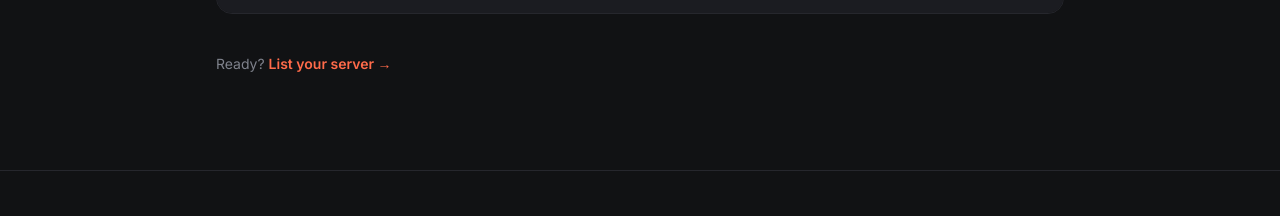
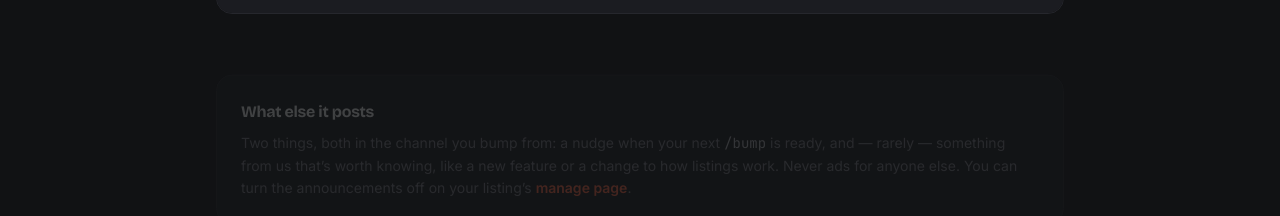
Before and after one commit to Relf-cc/YapBoard, a Next.js app in the folder Site/: page /bot in a window 1280 px wide. Shown: the part 736-952 px from the top of the page. Built offline with nearby package versions, Linux system fonts and the light colour scheme; no server answers; the database is empty.

Commit message:
feat: update README and portal page to include announcements and bot listings details

```diff
--- a/Site/src/app/(site)/bot/page.tsx
+++ b/Site/src/app/(site)/bot/page.tsx
@@ -58,6 +58,21 @@ export default function BotPage() {
       </Reveal>
 
       <Reveal delay={0.12}>
+        <div className="mt-12 card p-6">
+          <h2 className="font-bold">What else it posts</h2>
+          <p className="mt-2 text-sm text-ink-3 leading-relaxed">
+            Two things, both in the channel you bump from: a nudge when your next <code className="font-mono text-ink-2">/bump</code> is ready, and — rarely — something
+            from us that’s worth knowing, like a new feature or a change to how listings work. Never ads for anyone else. You can turn the announcements off on your
+            listing’s{' '}
+            <Link href="/dashboard" className="text-accent font-semibold hover:underline">
+              manage page
+            </Link>
+            .
+          </p>
+        </div>
+      </Reveal>
+
+      <Reveal delay={0.14}>
         <p className="mt-10 text-sm text-ink-3">
           Ready? <Link href="/add" className="text-accent font-semibold hover:underline">List your server →</Link>
         </p>
--- a/Site/src/app/portal/page.tsx
+++ b/Site/src/app/portal/page.tsx
@@ -13,13 +13,15 @@ export default async function Overview() {
   await requireStaffPage();
   const base = await portalBase();
   const weekAgo = new Date(Date.now() - 7 * 864e5);
-  const [openAbuse, openRemoval, listed, hidden, handledWeek, newWeek, queue, audit] = await Promise.all([
+  const [openAbuse, openRemoval, listed, hidden, handledWeek, newWeek, bots, liveNotices, queue, audit] = await Promise.all([
     db.report.count({ where: { status: 'OPEN', kind: 'ABUSE' } }),
     db.report.count({ where: { status: 'OPEN', kind: 'REMOVAL' } }),
     db.server.count({ where: { status: 'PUBLIC' } }),
     db.server.count({ where: { status: { in: ['HIDDEN', 'REMOVED'] } } }),
     db.report.count({ where: { handledAt: { gte: weekAgo } } }),
     db.server.count({ where: { createdAt: { gte: weekAgo } } }),
+    db.botListing.count({ where: { status: 'PUBLIC' } }),
+    db.announcement.count({ where: { active: true } }),
     db.report.findMany({
       where: { status: 'OPEN' },
       orderBy: { createdAt: 'asc' },
@@ -36,13 +38,15 @@ export default async function Overview() {
     ['Public servers', listed, `${base}/servers`],
     ['New this week', newWeek, `${base}/servers?sort=new`],
     ['Hidden or removed', hidden, `${base}/servers?status=HIDDEN`],
+    ['Listed bots', bots, `${base}/bots`],
+    ['Live announcements', liveNotices, `${base}/announcements`],
   ];
 
   return (
     <div className="max-w-6xl">
       <PageHead title="Overview" sub="What needs looking at, oldest first." />
 
-      <div className="grid grid-cols-2 md:grid-cols-3 xl:grid-cols-6 gap-3">
+      <div className="grid grid-cols-2 md:grid-cols-4 xl:grid-cols-8 gap-3">
         {tiles.map(([label, n, href], i) => {
           const body = (
             <>
```
Also changed, not shown: 1 other file (tests, documents, lock files or other folders).
